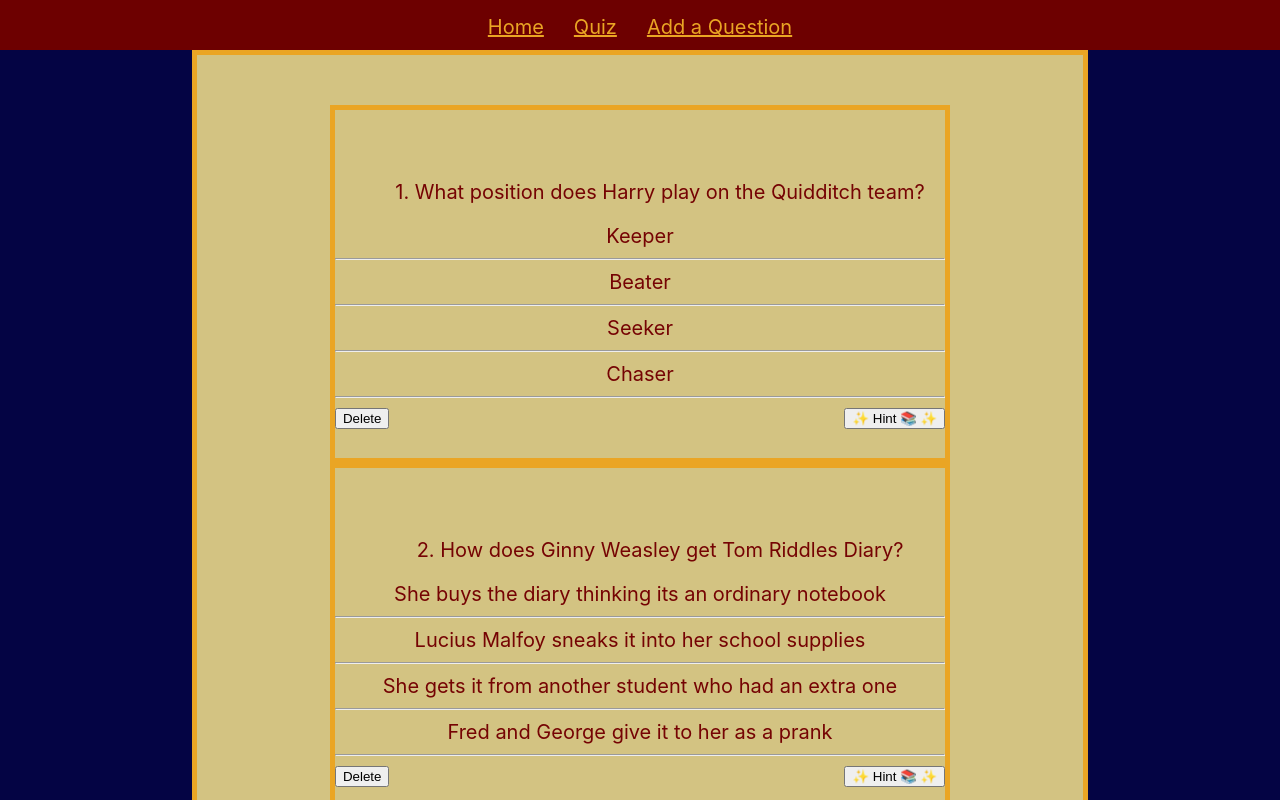
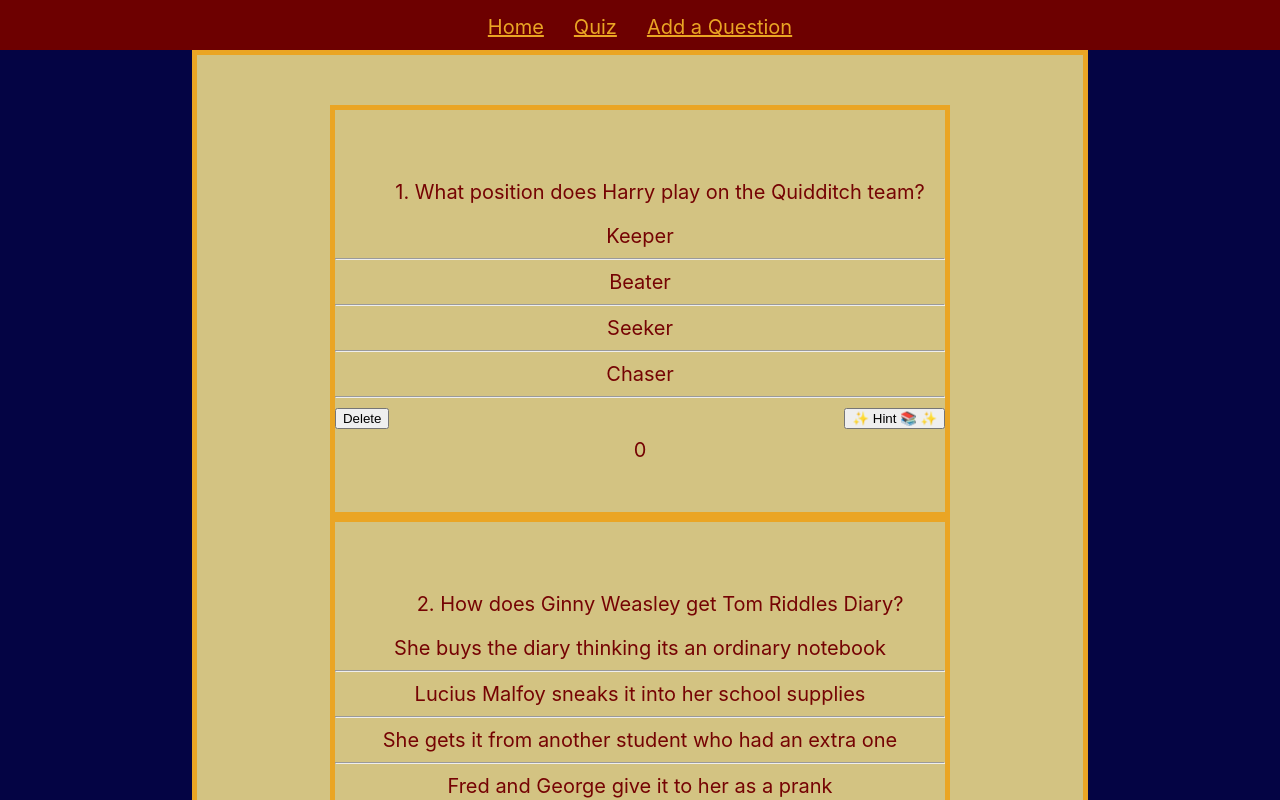
Before and after one commit to Ambarpg80/wizdom-project, a React (Create React App) app: page /quiz in a window 1280 px wide. Shown: the top 800 px of the page. Built offline with nearby package versions, Linux system fonts and the light colour scheme; data requests are answered from the project's data file.

Commit message:
fixed all issues with form and list not displaying properly

```diff
--- a/src/components/TriviaForm.js
+++ b/src/components/TriviaForm.js
@@ -3,6 +3,7 @@ import React, {useState} from "react";
 function TriviaForm() {
    const [formData, setFormData] = useState({
     question: "",
+    hint: "",
     answer1: "",
     answer2: "",
     answer3: "",
@@ -24,13 +25,15 @@ function TriviaForm() {
             "Content-Type" : "application/json"
         },
         body: JSON.stringify({  question: formData.question,
+                                hint: formData.hint,
                                 answers: [formData.answer1,
                                           formData.answer2,
                                           formData.answer3,
                                           formData.answer4,],
-                                correctIndex: formData.correctIndex,})
+                                correctIndex: parseInt(formData.correctIndex),})
         })
         setFormData(formData );
+
     }
 
 
@@ -38,14 +41,25 @@ function TriviaForm() {
       <div >
         <div className="container"> Help us add to the Fun! </div>
         <div className="container">
-        <form onClick={handleSubmit}>
+        <form onSubmit={handleSubmit}>
             <label>
-              Question:  <input placeholder="New Question"
+              Question :  <input placeholder="New Question"
                                 type="text"
                                 id="question"
                                 value={formData.question}
-                                onChange={handleChange}>
+                                onChange={handleChange}
+                                >
+
                          </input>
+            </label><br/>
+
+            <label>
+              Hint :  <input placeholder="Hint"
+                                 type="text"
+                                 id="hint"
+                                 value={formData.hint}
+                                 onChange={handleChange}>
+                          </input>
             </label><br/>
 
             <label>
@@ -84,6 +98,7 @@ function TriviaForm() {
                           </input>
             </label><br/>
 
+
             <label> Correct Answer:
               <select id="correctIndex" value={formData.correctIndex} onChange={handleChange}>
                 <option id="answer1" value="0"> {formData.answer1} </option>
--- a/src/components/TriviaList.js
+++ b/src/components/TriviaList.js
@@ -1,16 +1,8 @@
-import React   from "react";
+import React , {useState}  from "react";
 import TriviaQuestion from "./TriviaQuestion"
 
 function TriviaList({triviaData, setTriviaData}) {
-
-    // const [triviaData, setTriviaData] = useState([])  , {useEffect, useState}
-
-    // useEffect(()=>{
-    //     fetch('http://localhost:3000/trivia')
-    //     .then(res => res.json())
-    //     .then(data => setTriviaData(data))
-    // },[])
-
+  const [points , setPoints] = useState(0)
     function deleteQuestion(id){
      const filteredQuestionList = triviaData.filter(trivia => trivia.id !== id)
      fetch(`http://localhost:3000/trivia/${id}`,{
@@ -18,13 +10,22 @@ function TriviaList({triviaData, setTriviaData}) {
       })
       .then(res => res.json())
       .then(()=>setTriviaData(filteredQuestionList))
-
     }
 
-  console.log(triviaData)
+    function pointAnswers(id, e){
+     if (id === parseInt(e.target.id))
+      setPoints(points => points + 10)
+    }
+
     return (
         <div className="container">
-          {triviaData.map(trivia => <TriviaQuestion key={trivia.id} trivia={trivia} onDelete={deleteQuestion} />  )}
+          {triviaData.map(trivia => <TriviaQuestion key={trivia.id}
+          trivia={trivia}
+          onDelete={deleteQuestion}
+          onhandleAnswers={pointAnswers}
+          points={points}/>
+          )}
+          <h1>Well Done! {points } points have been awarded to you for your astonishing knowledge of Hogwarts History!</h1>
          </div>
     )
 }
--- a/src/components/TriviaQuestion.js
+++ b/src/components/TriviaQuestion.js
@@ -1,11 +1,13 @@
 import React , {useState} from "react";
+// import { useHistory } from "react-router-dom";
 
-function TriviaQuestion({trivia, onDelete}) {
+function TriviaQuestion({trivia, onDelete, onhandleAnswers, points}) {
     const  [showHint, setShowHint] = useState(false)
-    const {id, question, hint, answers} = trivia
-    const triviaAnswers = answers.map((answer) => {
+
+    const {id, question, hint, answers ,correctIndex} = trivia
+    const triviaAnswers = answers.map((answer, index) => {
       return (<div key={answer} >
-                <li   value={answer}   style={{listStyleType: "none" }} >
+                <li   onClick={handleAnswers} value={answer}  id={index} style={{listStyleType: "none" }} >
                   {answer}
                 </li>
                 <hr/>
@@ -19,8 +21,12 @@ function TriviaQuestion({trivia, onDelete}) {
 
     function seeHint(){
       setShowHint(!showHint)
-      // return (<div>{showHint ? {hint} : null}</div>)
     }
+
+    function handleAnswers(e){
+      onhandleAnswers(correctIndex, e)
+    }
+
 
     return (
 
@@ -33,10 +39,12 @@ function TriviaQuestion({trivia, onDelete}) {
           <div >
             <button style={{float: "left" }} value={id} onClick={handleDelete}>Delete</button>
             <button style={{float: "right" }} value={hint} onClick={seeHint}> ✨ Hint 📚 ✨ </button>
-            <div>{showHint ?
+
+            <div style={{padding: "15px"}}>{showHint ?
                 <div style={{padding: "15px"}}> {hint} </div>
                 : null}</div>
-        </div>
+          </div>
+              {points}
       </div>
     )
 }
```
